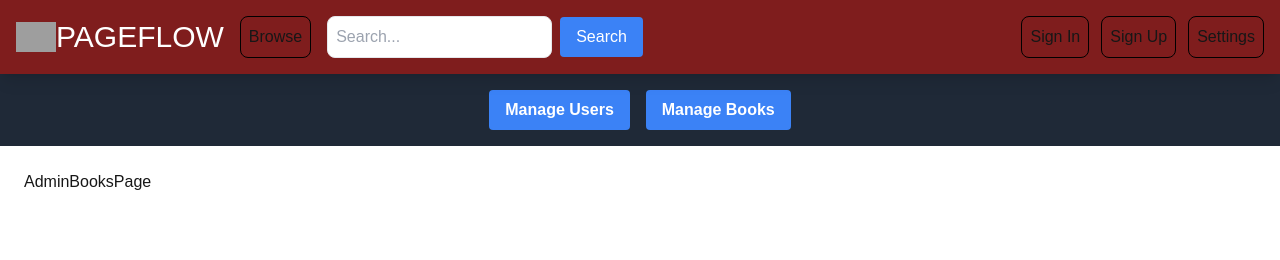
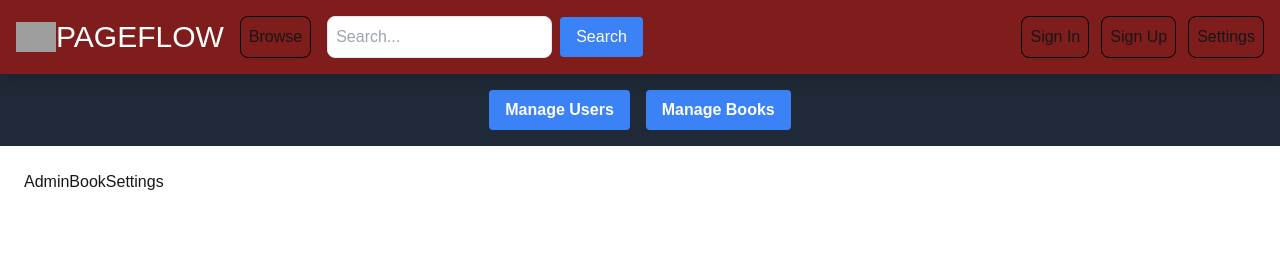
Before and after one commit to ChaceN89/library, a Next.js app in the folder frontend/: page /admin/books in a window 1280 px wide. Shown: the top 260 px of the page. Built offline with nearby package versions, Linux system fonts and the light colour scheme; no server answers; grey boxes are pictures that could not be loaded.

Commit message:
updated files in admin folder

```diff
--- a/frontend/src/app/admin/books/page.jsx
+++ b/frontend/src/app/admin/books/page.jsx
@@ -1,8 +1,9 @@
+import AdminBookSettings from '@/components/admin/books/AdminBookSettings'
 import React from 'react'
 
 function AdminBooksPage() {
   return (
-    <div>AdminBooksPage</div>
+    <AdminBookSettings/>
   )
 }
 
--- /dev/null
+++ b/frontend/src/app/admin/page.jsx
@@ -0,0 +1,9 @@
+import React from 'react'
+
+function page() {
+  return (
+    <div>Select Users or Books</div>
+  )
+}
+
+export default page
--- a/frontend/src/app/admin/users/page.jsx
+++ b/frontend/src/app/admin/users/page.jsx
@@ -1,4 +1,4 @@
-import AdminUserSettings from '@/components/admin/AdminUserSettings';
+import AdminUserSettings from '@/components/admin/users/AdminUserSettings';
 import React from 'react'
 
 function AdminPage() {
--- /dev/null
+++ b/frontend/src/components/admin/books/AdminBookSettings.jsx
@@ -0,0 +1,9 @@
+import React from 'react'
+
+function AdminBookSettings() {
+  return (
+    <div>AdminBookSettings</div>
+  )
+}
+
+export default AdminBookSettings
--- /dev/null
+++ b/frontend/src/components/admin/users/AdminResetUserPassword.jsx
@@ -0,0 +1,9 @@
+import React from 'react'
+
+function AdminResetUserPassword() {
+  return (
+    <div>AdminResetUserPassword</div>
+  )
+}
+
+export default AdminResetUserPassword
```
Also changed, not shown: frontend/src/components/admin/users/AdminDeleteUser.jsx (renamed from frontend/src/components/admin/AdminDeleteUser.jsx), frontend/src/components/admin/users/AdminEditUser.jsx (renamed from frontend/src/components/admin/AdminEditUser.jsx), frontend/src/components/admin/users/AdminSearchBooks.jsx (renamed from frontend/src/components/admin/AdminSearchBooks.jsx), frontend/src/components/admin/users/AdminSeeUsers.jsx (added), frontend/src/components/admin/users/AdminUserSettings.jsx (renamed from frontend/src/components/admin/AdminUserSettings.jsx), frontend/src/components/admin/users/UserAdminView.jsx (renamed from frontend/src/components/admin/UserAdminView.jsx).
